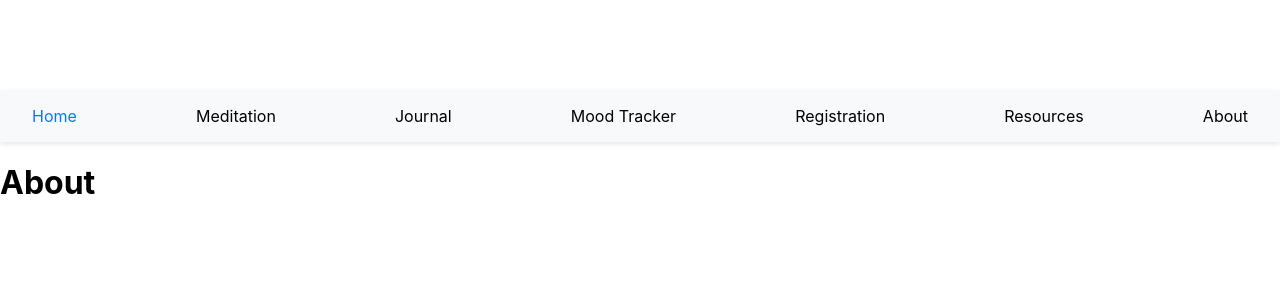
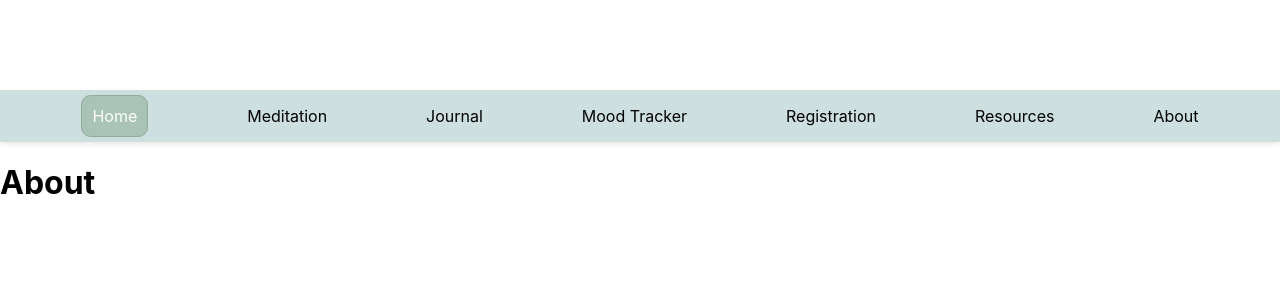
Before and after one commit to Dothat65/mindfulMoments, a React (Create React App) app: page /about in a window 1280 px wide. In both pictures the pointer is over the link "Home". Shown: the top 300 px of the page. Built offline with nearby package versions, Linux system fonts and the light colour scheme.

Commit message:
Made changes in hte navBar.css

```diff
--- a/src/components/navBar.css
+++ b/src/components/navBar.css
@@ -1,9 +1,9 @@
 .nav{
     display: flex;
-    justify-content: space-between;
+    justify-content: space-around;
     align-items: center;
     padding: 1rem 2rem;
-    background-color: #f8f9fa;
+    background-color: #CEDFDF;
     box-shadow: 0 2px 5px rgba(0, 0, 0, 0.1);
     margin-top: 90px;
 
@@ -15,5 +15,10 @@
 }
 
 .navItem a:hover {
-    color: #007bff; /* Set text color on hover */
+    border: 1px solid #91AC9A;
+    background-color: #A9C3B6;
+    padding: 10px;
+    border-radius: 10px;
+    color: white; /* Set text color on hover */
+    transition: 1s ease;
 }
```
